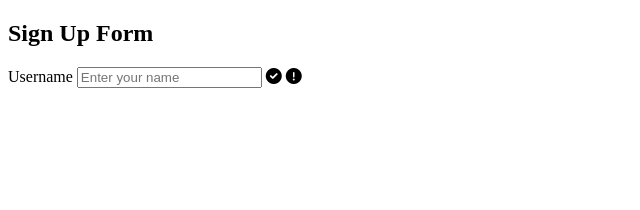
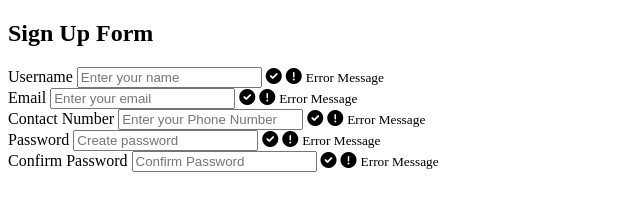
Before and after one commit to Shaheer66/Web-Dev-A1, a plain HTML site: page JS valid_form t2.html in a window 1280 px wide. Shown: the whole page, without its empty margins (0-640 px from the left). Drawn offline with Linux system fonts and the light colour scheme.

Commit message:
Add files via upload

```diff
--- a/JS valid_form t2.html
+++ b/JS valid_form t2.html
@@ -16,7 +16,37 @@
         <input type="text" name="" id="username" placeholder="Enter your name">
         <i class="fa-solid fa-circle-check"></i>
         <i class="fa-solid fa-circle-exclamation"></i>
+        <small>Error Message</small>
     </div>
+    <div class="form-control">
+        <label for="form">Email</label>
+        <input type="email" name="" id="email" placeholder="Enter your email">
+        <i class="fa-solid fa-circle-check"></i>
+        <i class="fa-solid fa-circle-exclamation"></i>
+        <small>Error Message</small>
+    </div>
+    <div class="form-control">
+        <label for="form">Contact Number</label>
+        <input type="number" name="phoneNumber" id="phoneNumber" placeholder="Enter your Phone Number">
+        <i class="fa-solid fa-circle-check"></i>
+        <i class="fa-solid fa-circle-exclamation"></i>
+        <small>Error Message</small>
+    </div>
+    <div class="form-control">
+        <label for="form">Password</label>
+        <input type="password" name="password" id="password" placeholder="Create password">
+        <i class="fa-solid fa-circle-check"></i>
+        <i class="fa-solid fa-circle-exclamation"></i>
+        <small>Error Message</small>
+    </div>
+    <div class="form-control">
+        <label for="form">Confirm Password</label>
+        <input type="password" name="confirmPassword" id="confirmPassword" placeholder="Confirm Password">
+        <i class="fa-solid fa-circle-check"></i>
+        <i class="fa-solid fa-circle-exclamation"></i>
+        <small>Error Message</small>
+    </div>
+
 </form>
 </div>
 <body>
```
